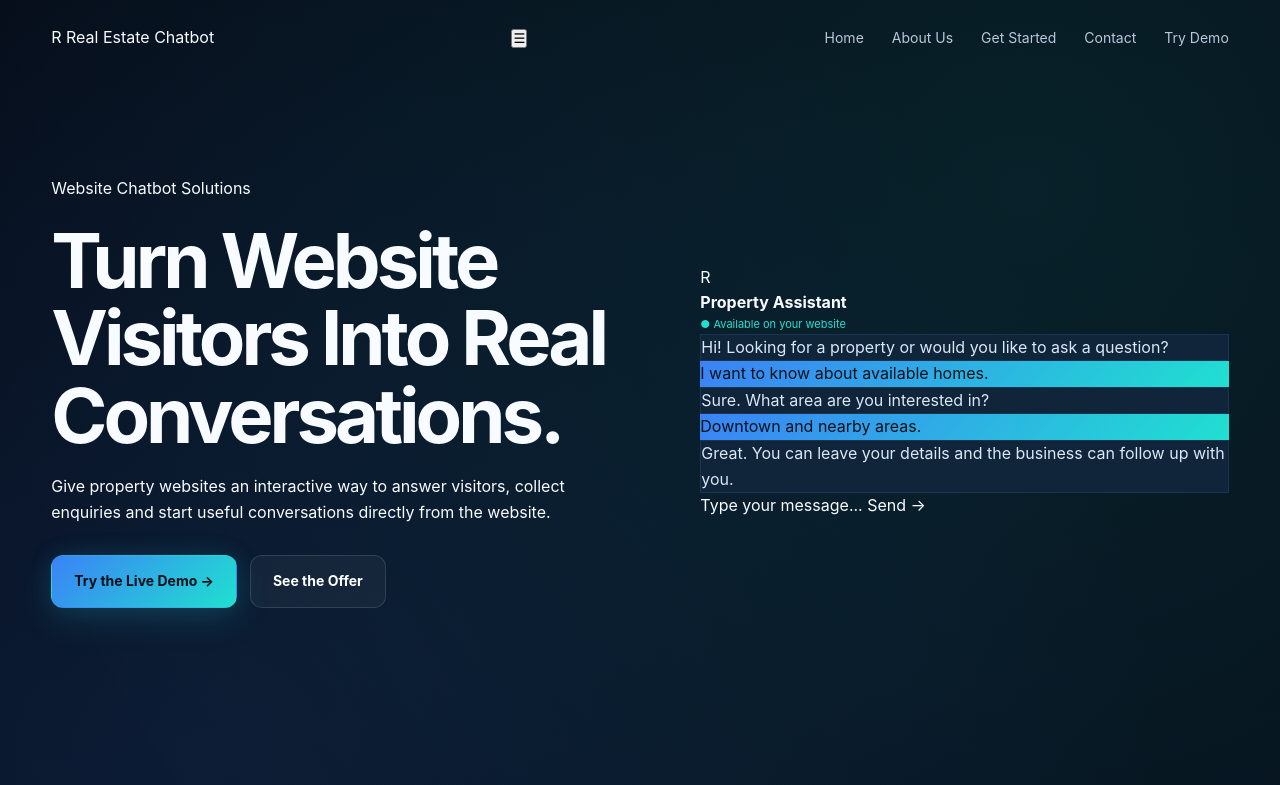
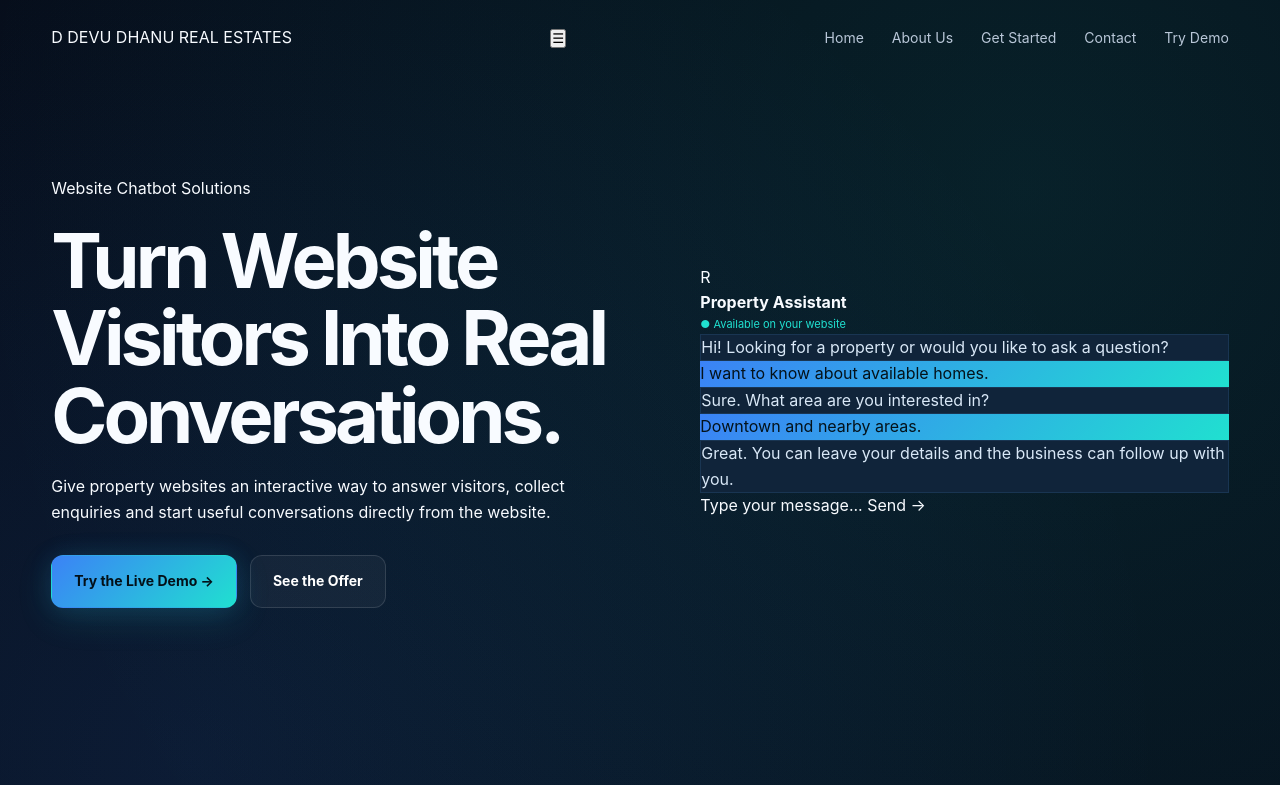
Before and after one commit to richardsolmon/property-chatbot-website, a plain HTML site: page index.html in a window 1280 px wide. Shown: the top 785 px of the page. Drawn offline with Linux system fonts and the light colour scheme.

Commit message:
Update index.html

```diff
--- a/index.html
+++ b/index.html
@@ -203,10 +203,10 @@
 
   <div class="container nav-inner">
 
-    <a class="logo" href="index.html">
-      <span class="logo-mark">R</span>
-      <span>Real Estate Chatbot</span>
-    </a>
+  <a class="logo" href="index.html">
+  <span class="logo-mark">D</span>
+  <span>DEVU DHANU REAL ESTATES</span>
+</a>
 
     <button
       class="menu-btn"
```
